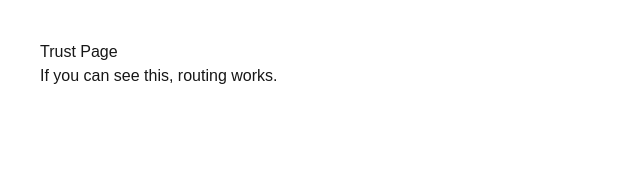
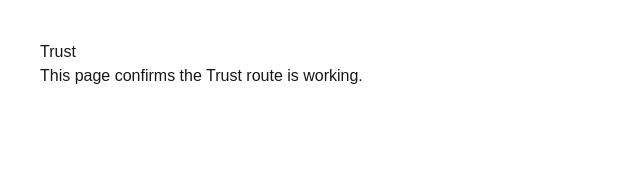
Before and after one commit to Nwokeoma/healthfuse, a Next.js app: page /trust in a window 1280 px wide. Shown: the top 178 px of the page, without its empty margins (0-640 px from the left). Built offline with nearby package versions, Linux system fonts and the light colour scheme.

Commit message:
Fix Trust route compile error

```diff
--- a/app/trust/page.tsx
+++ b/app/trust/page.tsx
@@ -1,8 +1,8 @@
 export default function TrustPage() {
     return (
-      <div style={{ padding: 40 }}>
-        <h1>Trust Page</h1>
-        <p>If you can see this, routing works.</p>
-      </div>
+      <main style={{ padding: 40 }}>
+        <h1>Trust</h1>
+        <p>This page confirms the Trust route is working.</p>
+      </main>
     );
   }
```
